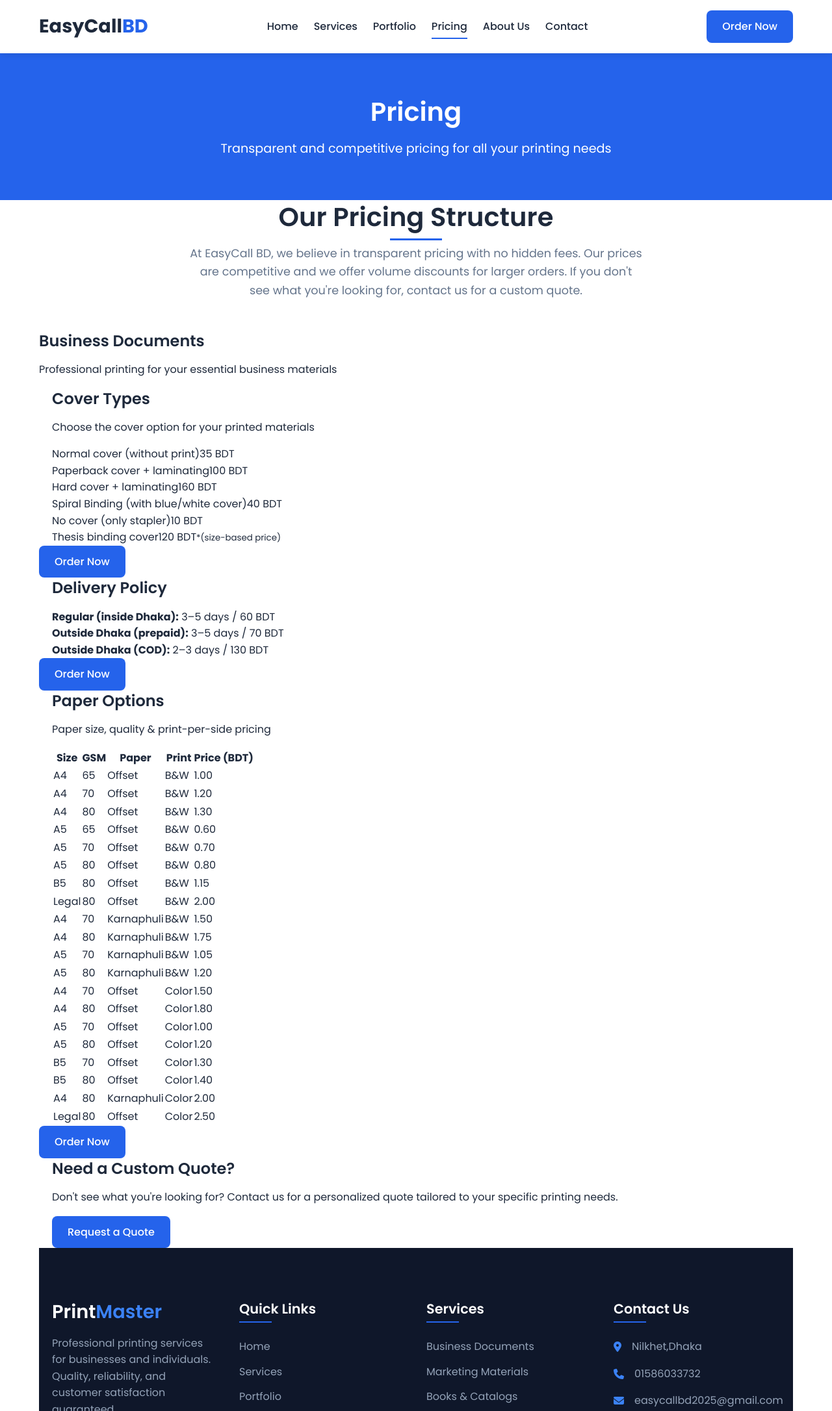
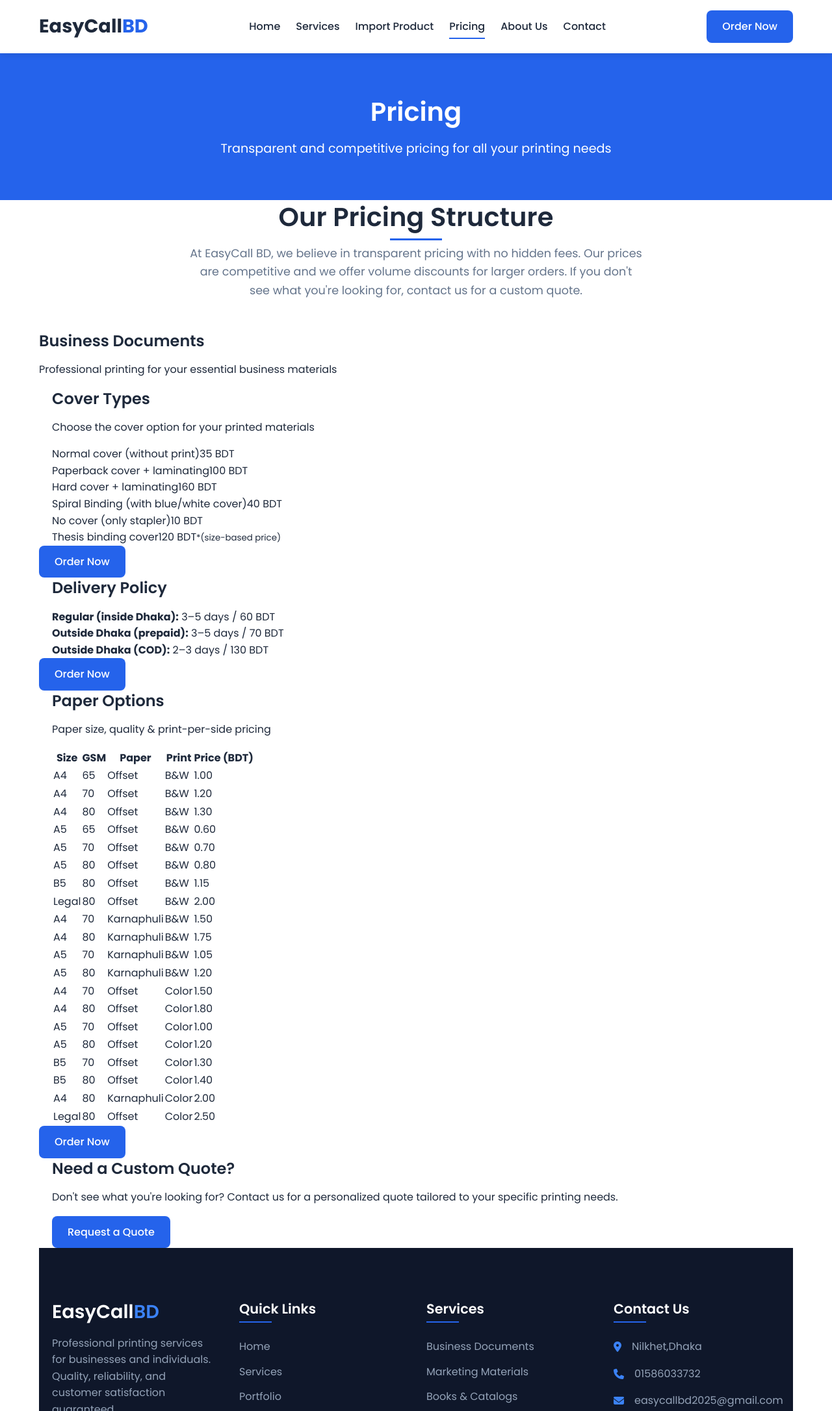
Before and after one commit to suptoo/Test_website, a plain HTML site: page pricing.html in a window 1280 px wide. Shown: the top 2172 px of the page at 65% size. Drawn offline with Linux system fonts and the light colour scheme.

Commit message:
Update pricing.html

```diff
--- a/pricing.html
+++ b/pricing.html
@@ -22,7 +22,7 @@
             <ul class="nav-links">
                 <li><a href="index.html">Home</a></li>
                 <li><a href="services.html">Services</a></li>
-                <li><a href="portfolio.html">Portfolio</a></li>
+                <li><a href="import.html">Import Product</a></li>
                 <li><a href="pricing.html" class="active">Pricing</a></li>
                 <li><a href="about.html">About Us</a></li>
                 <li><a href="contact.html">Contact</a></li>
@@ -160,7 +160,7 @@
         <div class="footer-content">
             <div class="footer-column">
                 <div class="footer-logo">
-                    <h2>Print<span>Master</span></h2>
+                    <h2>EasyCall<span>BD</span></h2>
                 </div>
                 <p>Professional printing services for businesses and individuals. Quality, reliability, and customer satisfaction guaranteed.</p>
                 <div class="social-links">
```
